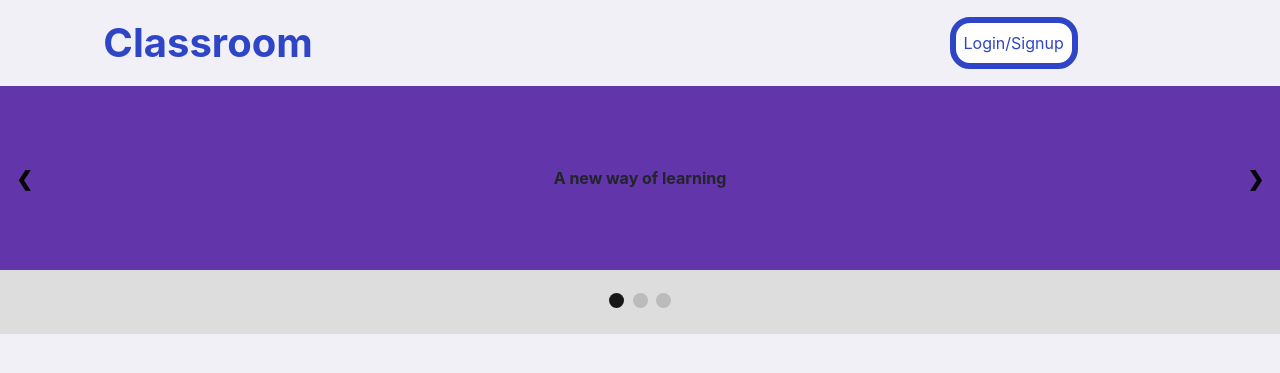
After one commit to Aafiya-H/Classroom, a Django app: page / in a window 1280 px wide. The commit adds this page. Shown: the top 373 px of the page. Run offline with Django 3.2, Linux system fonts and the light colour scheme; some libraries are stand-ins or nearby versions.

Commit message:
landing page initialized

```diff
--- a/base/templates/base/base_class.html
+++ b/base/templates/base/base_class.html
@@ -96,7 +96,6 @@
                     '</div>' +
                 '</div>'
                 );
-                console.log(formData);
                 window.location.href='http://127.0.0.1:8000/class/' + class_id.toString();
                 window.location.reload();
             },
--- a/base/templates/base/class_page.html
+++ b/base/templates/base/class_page.html
@@ -45,7 +45,7 @@
                   <form method="POST" class="cclass_form" id="submit_assignment_form" enctype="multipart/form-data">
                     {% csrf_token %}
                     <div class="form-group">
-                        <input type="file" id="myfile" name="myfile" id="myfile">
+                        <input type="file" id="myfile" name="myfile">
                     </div>
                     <button type="submit" class="btn btn-primary">Submit Assignment</button>
                   </form>
--- /dev/null
+++ b/base/templates/base/landing.html
@@ -0,0 +1,58 @@
+{% load static %}
+<!DOCTYPE html>
+<html lang="en">
+<head>
+    <meta charset="UTF-8">
+    <meta name="viewport" content="width=device-width, initial-scale=1.0">
+    <title>Classroom</title>
+    <meta charset="UTF-8">
+    <meta name="viewport" content="width=device-width, initial-scale=1.0">
+    <link rel="stylesheet" type="text/css" href="{% static 'css/main.css' %}">
+    <link rel="stylesheet" type="text/css" href="{% static 'css/base_class.css' %}">
+    <link rel="stylesheet" type="text/css" href="{% static 'css/landing.css' %}">
+    <link rel="stylesheet" href="https://maxcdn.bootstrapcdn.com/bootstrap/4.5.2/css/bootstrap.min.css">
+	<link rel="stylesheet" href="https://cdnjs.cloudflare.com/ajax/libs/font-awesome/4.7.0/css/font-awesome.min.css">
+	<meta name="viewport" content="width=device-width, initial-scale=1.0">
+	<link href="https://fonts.googleapis.com/css2?family=Lato:ital,wght@1,900&display=swap" rel="stylesheet">
+	<script src="https://ajax.googleapis.com/ajax/libs/jquery/3.5.1/jquery.min.js"></script>
+    <script src="https://maxcdn.bootstrapcdn.com/bootstrap/3.4.1/js/bootstrap.min.js"></script>
+    <script src="{% static 'js/landing.js' %}"></script>
+</head>
+<body>
+    <nav class="navbar navbar-expand-lg navbar-light navbar_custom">
+        <a class="navbar-brand" href="#"  style="font-size:250% !important; color:#2e45c7 !important; margin-left: 7%; margin-right: 50%"><b>Classroom</b></a>
+        <div class="collapse navbar-collapse" id="navbarSupportedContent">
+            <ul class="navbar-nav mr-auto">
+              <li class="nav-item active" style="background-color: #f0f0f6;">
+                <a class="nav-link myinfo landing_login"  href="#">Login/Signup<span class="sr-only">(current)</span></a>
+              </li>
+            </ul>
+        </div>
+    </nav>
+
+    <div class="slideshow-container">
+
+        <div class="info-slide">
+          <b>A new way of learning</b>
+        </div>
+
+        <div class="info-slide">
+            <b>Stay connected with your teachers and classmates</b>
+        </div>
+
+        <div class="info-slide">
+            <b>Join us to learn something new and wonderful</b>
+        </div>
+
+        <a class="prev" onclick="changeSlide(-1)">❮</a>
+<a class="next" onclick="changeSlide(1)">❯</a>
+
+</div>
+
+    <div class="dot-container">
+    <span class="dot" onclick="currentSlide(1)"></span>
+    <span class="dot" onclick="currentSlide(2)"></span>
+    <span class="dot" onclick="currentSlide(3)"></span>
+    </div>
+</body>
+</html>
--- a/base/urls.py
+++ b/base/urls.py
@@ -5,6 +5,7 @@ from django.conf.urls.static import static
 from django.conf import settings
 
 urlpatterns = [
+    path('',views.landing_page,name='landing_page'),
     path('login/', views.login_view,name='login'),
     path('register/', views.register_view,name='register'),
     path('logout/', views.logout_view,name='logout'),
--- a/base/views.py
+++ b/base/views.py
@@ -11,6 +11,9 @@ from .forms import *
 from . import email
 
 from itertools import chain
+
+def landing_page(request):
+    return render(request,'base/landing.html')
 
 @login_excluded('home')
 def register_view(request):
@@ -70,7 +73,7 @@ def render_class(request,id):
         assignments = None
 
     try:
-        students = Students.objects.filter( classroom_id = id)
+        students = Students.objects.filter(classroom_id = id)
     except Exception as e:
         students = None
 
--- /dev/null
+++ b/static/css/landing.css
@@ -0,0 +1,71 @@
+.slideshow-container {
+    position: relative;
+    background: #5b2ba8f1;
+  }
+
+  .info-slide {
+    text-align: center;
+    display: none;
+    padding: 80px;
+  }
+
+  .prev, .next {
+    cursor: pointer;
+    top: 50%;
+    width: auto;
+    position: absolute;
+    margin-top: -30px;
+    padding: 16px;
+    color: rgb(5, 5, 5);
+    font-weight: bold;
+    font-size: 20px;
+    border-radius: 0 3px 3px 0;
+    user-select: none;
+  }
+
+  .next {
+    position: absolute;
+    right: 0;
+    border-radius: 3px 0 0 3px;
+  }
+
+  .prev:hover, .next:hover {
+    background-color: rgba(0,0,0,0.8);
+    color: white;
+  }
+
+  .dot-container {
+      text-align: center;
+      padding: 20px;
+      background: #ddd;
+  }
+
+  .dot {
+    cursor: pointer;
+    height: 15px;
+    width: 15px;
+    margin: 0 2px;
+    background-color: #bbb;
+    border-radius: 50%;
+    display: inline-block;
+    transition: background-color 0.6s ease;
+  }
+
+  .active, .dot:hover {
+    background-color: #181717;
+  }
+
+  .landing_login{
+    border: 6px solid  #2e45c7 !important;
+    /* border-color: #2e45c7 !important; */
+    border-radius: 20px !important;
+    /* color: black !important; */
+    width: 10vw;
+    /* padding: 14px 28px !important; */
+    font-size: 16px !important;
+    cursor: pointer !important;
+    text-align: center;
+    /* float: right; */
+    margin-left: 1vw !important;
+    margin-right: 1vw !important;
+  }
--- a/static/css/main.css
+++ b/static/css/main.css
@@ -21,10 +21,10 @@ body{
 }
 
 .mybtn {
-    border: 6px solid black !important;
+    border: 6px solid !important;
     border-color: #2e45c7 !important;
-    /* border-radius: 20px !important; */
-    color: black !important;
+    border-radius: 20px !important;
+    /* color: black !important; */
     width: 10vw;
     /* padding: 14px 28px !important; */
     font-size: 16px !important;
```
Also changed, not shown: static/js/landing.js (added, +38 -0 lines).
